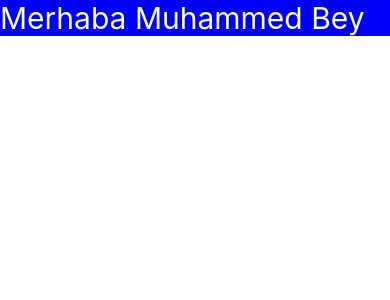
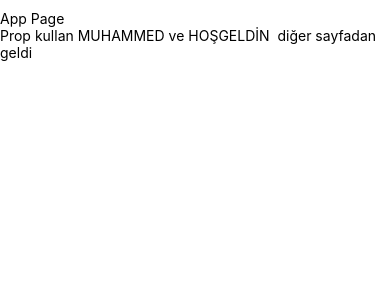
Before and after one commit to mmgunes/newapp, a React Native app: screen / in a window 390 px wide. Shown: the top 300 px of the page. Built offline with nearby package versions, Linux system fonts and the light colour scheme.

Commit message:
prop kullanımı

```diff
--- a/App.js
+++ b/App.js
@@ -1,18 +1,17 @@
-import React, { Component } from 'react'
-import { StyleSheet, Text, View } from 'react-native'
+import React, {Component} from 'react';
+import {StyleSheet, Text, View} from 'react-native';
+import FirstComponent from './FirstComponent';
 
 export default class App extends Component {
   render() {
     return (
-      //Ekstra bir css uygulanacaksa köşeli[] parantazlerle yapılabilir
-      <View style={[style.welcome_area], {backgroundColor:'blue'}}>
-        <Text style={style.welcome_text}>Merhaba Muhammed Bey </Text>
+      <View style={{flex: 1, paddingTop: 10}}>
+
+
+        <Text>App Page  </Text>
+
+        <FirstComponent adProp={"MUHAMMED"} textProp={"HOŞGELDİN"} />
       </View>
-    )
+    );
   }
 }
-
-const style= StyleSheet.create({
-  welcome_area:{padding:100, backgroundColor:'green'},
-  welcome_text:{color:'white', fontSize:30}
-})
--- /dev/null
+++ b/FirstComponent.js
@@ -0,0 +1,13 @@
+import React from 'react'
+import { View, Text } from 'react-native'
+
+const FirstComponent = ({adProp,textProp}) => {
+    return (
+        <View>
+
+            <Text>Prop kullan {adProp} ve {textProp}  diğer sayfadan geldi</Text>
+        </View>
+    )
+}
+
+export default FirstComponent
```
Also changed, not shown: Flexbox.js (added, +30 -0 lines).
